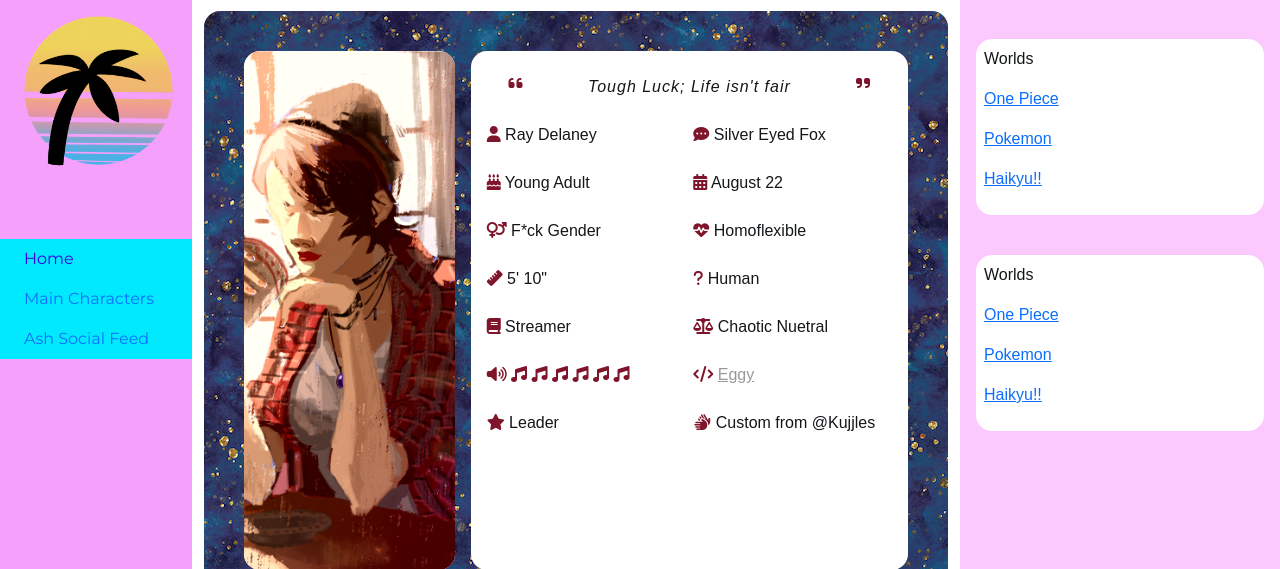
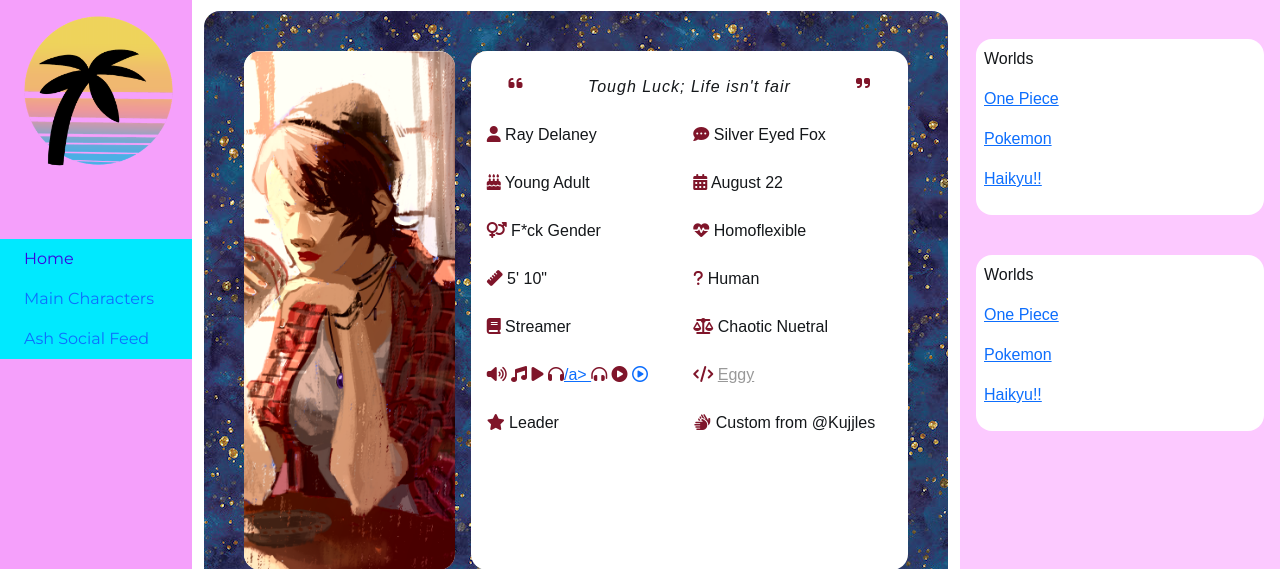
Before and after one commit to KosmicKisses/character-website, a PHP site: page /ray_main-profile.php in a window 1280 px wide. Shown: the part 151-720 px from the top of the page. Run offline with PHP 8.4, Linux system fonts and the light colour scheme; some libraries are stand-ins or nearby versions.

Commit message:
Testing icons

```diff
--- a/ray_main-profile.php
+++ b/ray_main-profile.php
@@ -58,11 +58,11 @@
             <div class="pr-md-1 mb-3" id="once">
               <i class="fas fa-volume-up"></i>
               <a href="https://www.youtube.com/watch?v=1k8craCGpgs" target="_blank"><i class="fas fa-music"></i></a>
-              <a href="https://www.youtube.com/watch?v=5Nrv5teMc9Y" target="_blank"><i class="fas fa-music"></i></a>
-              <a href="https://www.youtube.com/watch?v=Xn676-fLq7I" target="_blank"><i class="fas fa-music"></i></a>
-              <a href="https://www.youtube.com/watch?v=btPJPFnesV4" target="_blank"><i class="fas fa-music"></i></a>
-              <a href="https://www.youtube.com/watch?v=ERoS6y5zE0Y" target="_blank"><i class="fas fa-music"></i></a>
-              <a href="https://www.youtube.com/watch?v=7Xf-Lesrkuc" target="_blank"><i class="fas fa-music"></i></a>
+              <a href="https://www.youtube.com/watch?v=5Nrv5teMc9Y" target="_blank"><i class="fas fa-play"></i></a>
+              <a href="https://www.youtube.com/watch?v=Xn676-fLq7I" target="_blank"><i class="fas fa-headphones"></i>/a>
+              <a href="https://www.youtube.com/watch?v=btPJPFnesV4" target="_blank"><i class="fas fa-headphones-alt"></i></a>
+              <a href="https://www.youtube.com/watch?v=ERoS6y5zE0Y" target="_blank"><i class="fas fa-play-circle"></i></a>
+              <a href="https://www.youtube.com/watch?v=7Xf-Lesrkuc" target="_blank"><i class="far fa-play-circle"></i></a>
             </div>
             <div class="pl-md-1 mb-3" id="doce">
               <i class="fas fa-code"></i>
```
